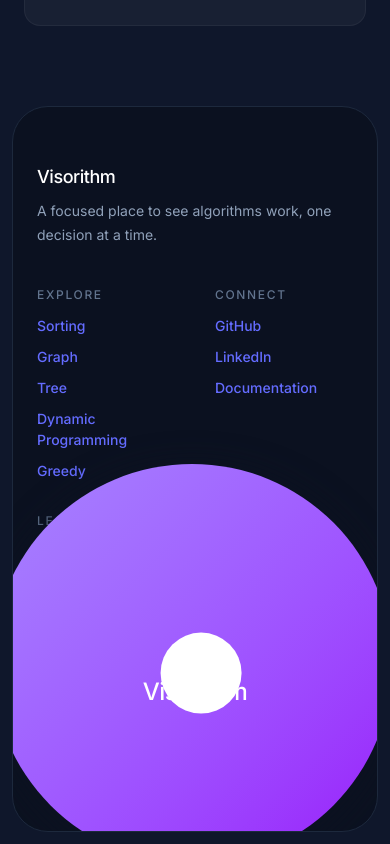
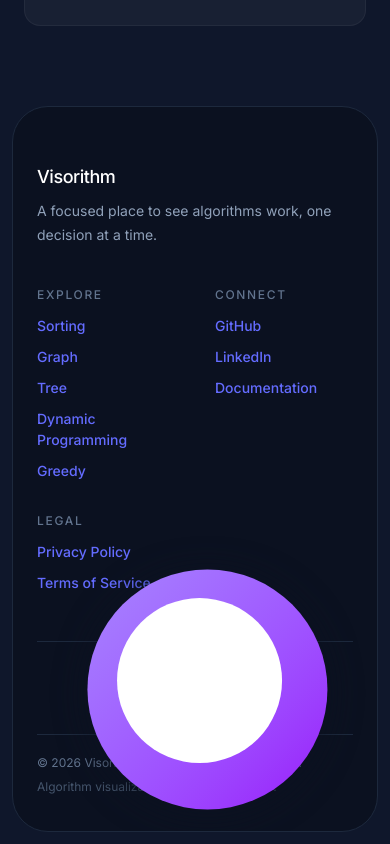
Before and after one commit to subratamondalnsec/Visorithm, a React (Vite) app: page / in a window 390 px wide. Shown: the part 5746-6590 px from the top of the page. Built offline with nearby package versions, Linux system fonts and the light colour scheme.

Commit message:
add FooterWordmark component with GSAP scroll-driven animation

```diff
--- a/src/components/home/FooterWordmark.jsx
+++ b/src/components/home/FooterWordmark.jsx
@@ -17,13 +17,13 @@ if (typeof window !== "undefined") {
  */
 
 /* ─── Resting dot geometry (em, relative to the h2 font-size) ───────── */
-const DOT_TOP_EM = -0.42;
-const PURPLE_SIZE_EM = 0.22;
+const DOT_TOP_EM = 0.03;
+const PURPLE_SIZE_EM = 0.12;
 const WHITE_SIZE_EM = 0.13;
 
 /* ─── Peak scale (progress = 0) ──────────────────────────────────────── */
 const PEAK_SCALE_PURPLE = 80;
-const PEAK_SCALE_WHITE = 27;
+const PEAK_SCALE_WHITE = 55;
 
 /* ─── White circle top: centered inside purple ──────────────────────── */
 const WHITE_TOP_EM = DOT_TOP_EM + (PURPLE_SIZE_EM - WHITE_SIZE_EM) / 2;
@@ -52,22 +52,23 @@ export default function FooterWordmark({ text = "Visorithm", splitAt = 5, cardRe
         trigger: target,
         start: "top bottom", // Top of footer enters bottom of viewport
         end: "bottom bottom", // Bottom of footer hits bottom of viewport
-        scrub: 1, // Smooth scrubbing lag
+        scrub: 2, // INCREASED for a very buttery smooth lag
       },
     });
 
     // We start from massive and animate to scale 1.
-    // Using "expo.out" replicates the steep exponential decay of the original physics.
     gsap.set(purpleRef.current, { scale: PEAK_SCALE_PURPLE });
     gsap.set(whiteRef.current, { scale: PEAK_SCALE_WHITE });
 
     tl.to(purpleRef.current, {
       scale: 1,
       ease: "expo.out",
+      duration: 2
     }, 0)
     .to(whiteRef.current, {
       scale: 1,
-      ease: "expo.out",
+      ease: "power4.out", // Different ease + shorter duration = grows much faster!
+      duration: 1.25
     }, 0);
 
     return () => {
@@ -80,7 +81,7 @@ export default function FooterWordmark({ text = "Visorithm", splitAt = 5, cardRe
     <div ref={localRef} className="relative z-10 select-none">
       <h2
         className="relative z-0 m-0 text-center font-extrabold leading-[0.85] tracking-tight text-white drop-shadow-[0_4px_16px_rgba(11,17,32,0.8)]
-                   text-[16vw] sm:text-[13vw] lg:text-[10vw]"
+                   text-[22vw] sm:text-[18vw] lg:text-[15vw]"
         aria-label={`${before}i${after}`}
       >
         {before}
```
